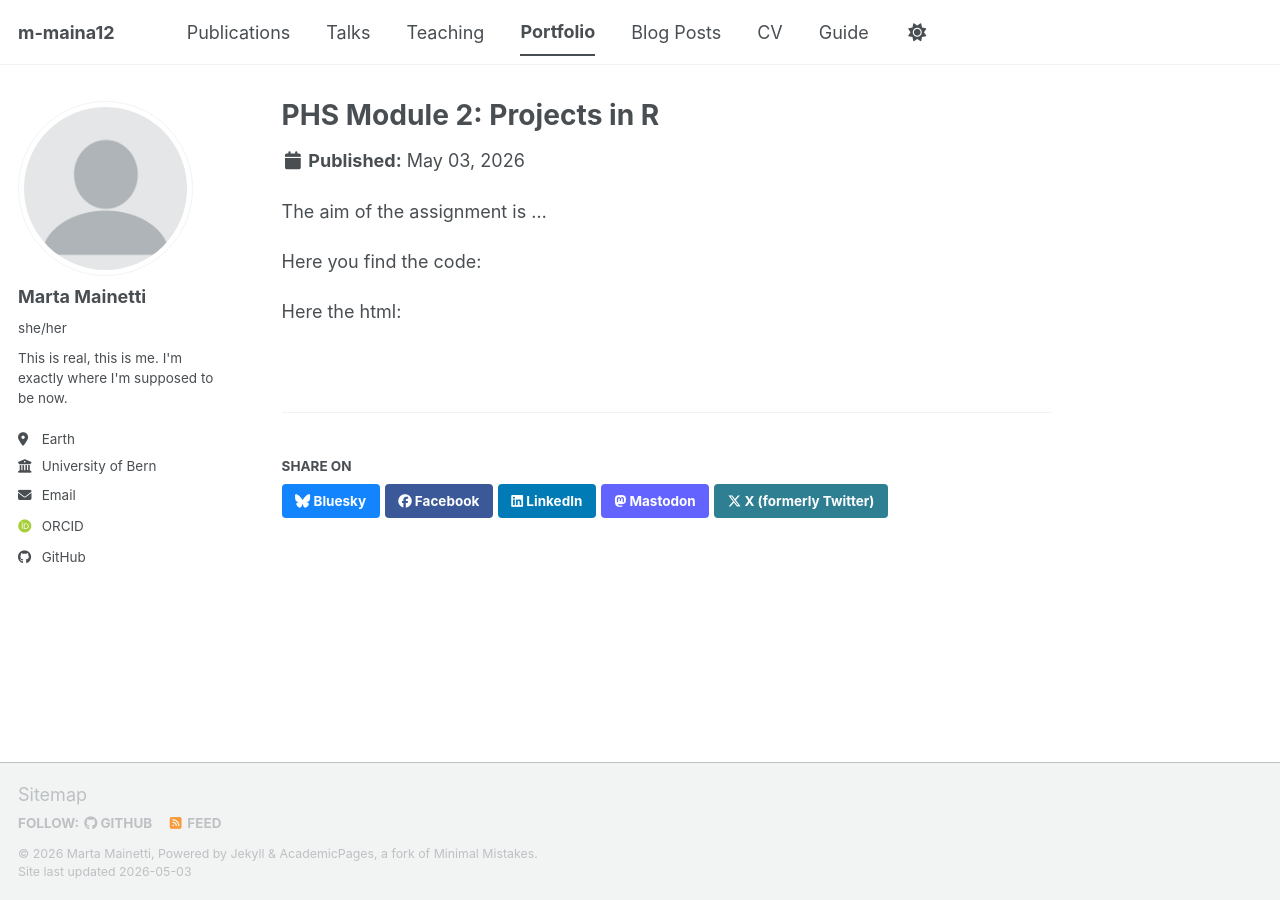
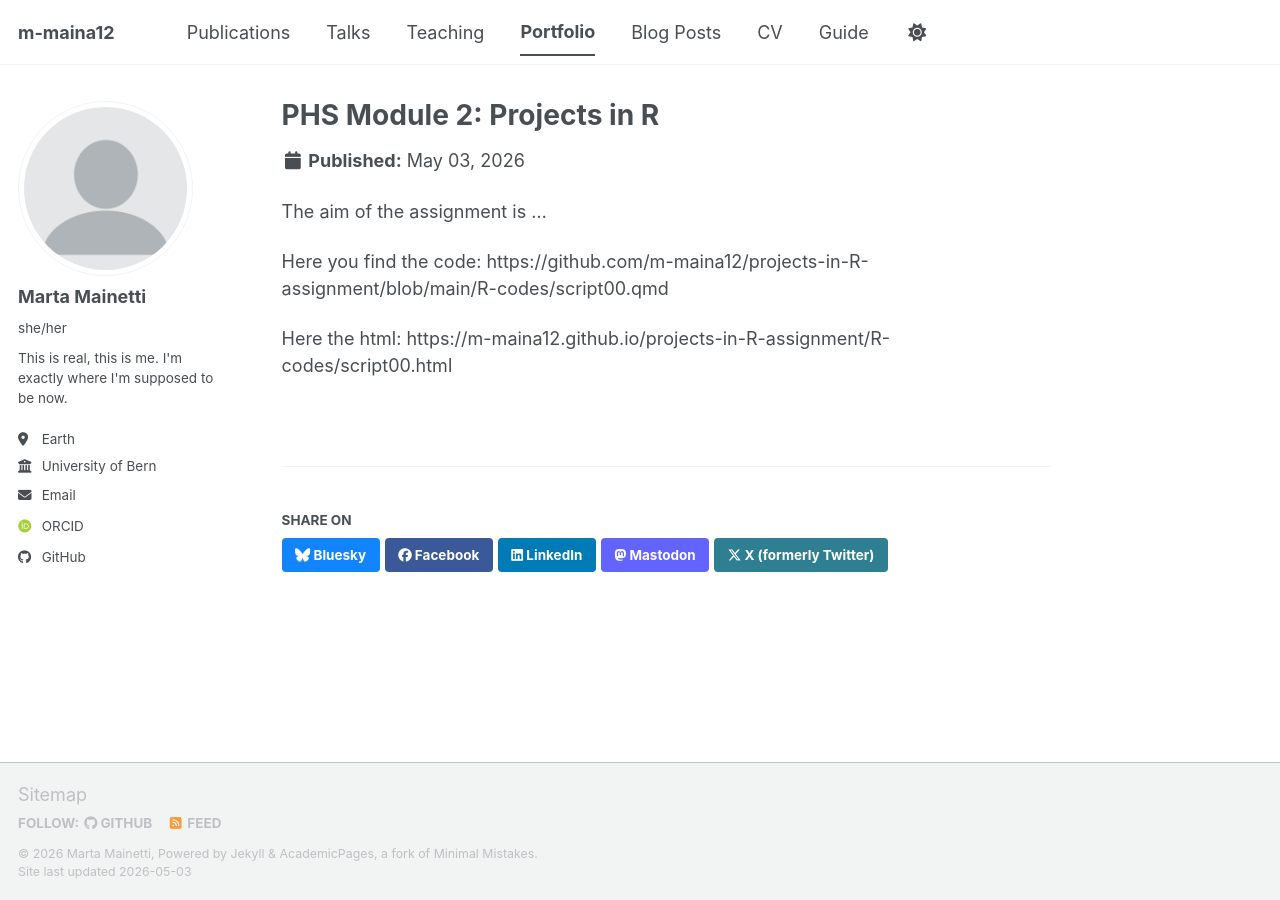
Before and after one commit to m-maina12/m-maina12.github.io, a Jekyll site: the page built from _portfolio/portofolio-projects-in-r.md, in a window 1280 px wide. Built offline with Jekyll 4.4.1, drawn with Linux system fonts in a browser that asks for light colours; some web fonts are replaced; a script bundle is joined from its source files by our own code; library files that are not in the unit come from our copies; some of the changed lines change nothing that is shown.

Commit message:
Update portofolio-projects-in-r.md

```diff
--- a/_portfolio/portofolio-projects-in-r.md
+++ b/_portfolio/portofolio-projects-in-r.md
@@ -7,6 +7,6 @@
 
 The aim of the assignment is ...
 
-Here you find the code:
+Here you find the code: https://github.com/m-maina12/projects-in-R-assignment/blob/main/R-codes/script00.qmd
 
-Here the html:
+Here the html: https://m-maina12.github.io/projects-in-R-assignment/R-codes/script00.html
```
